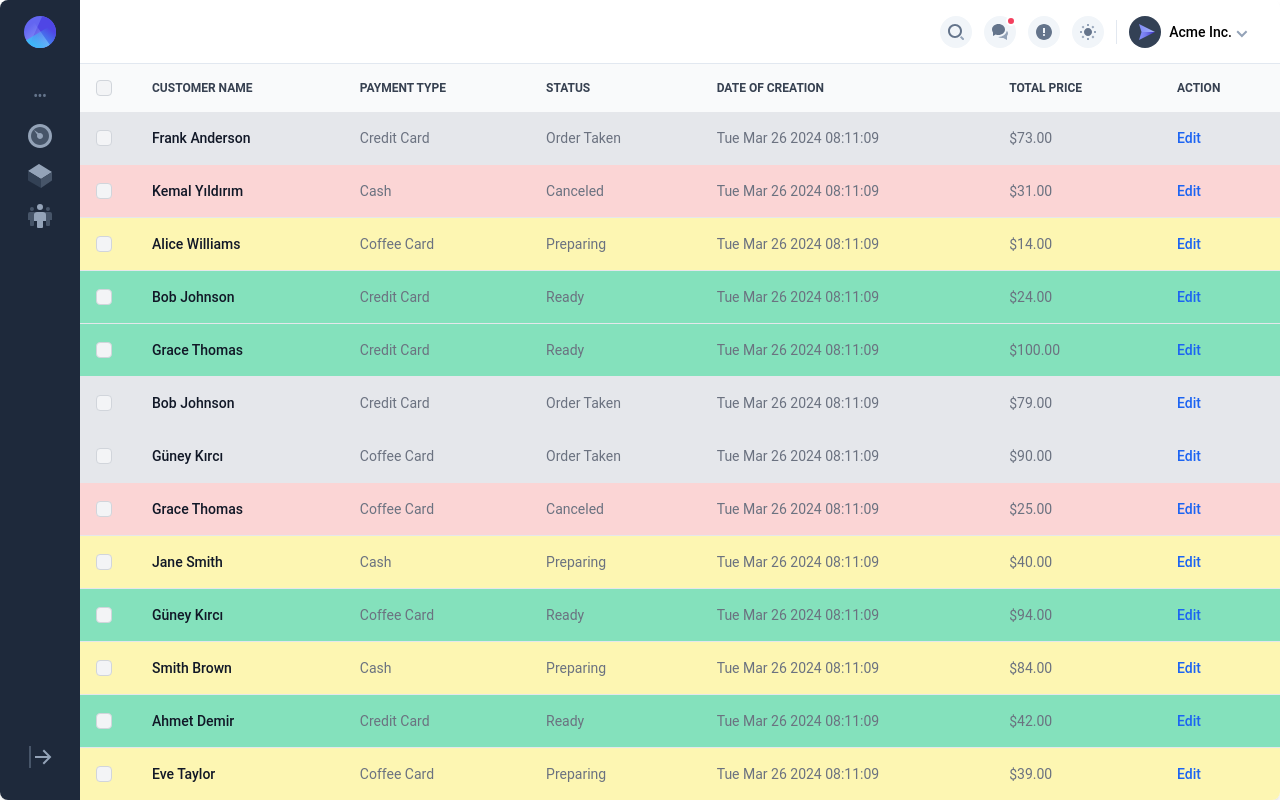
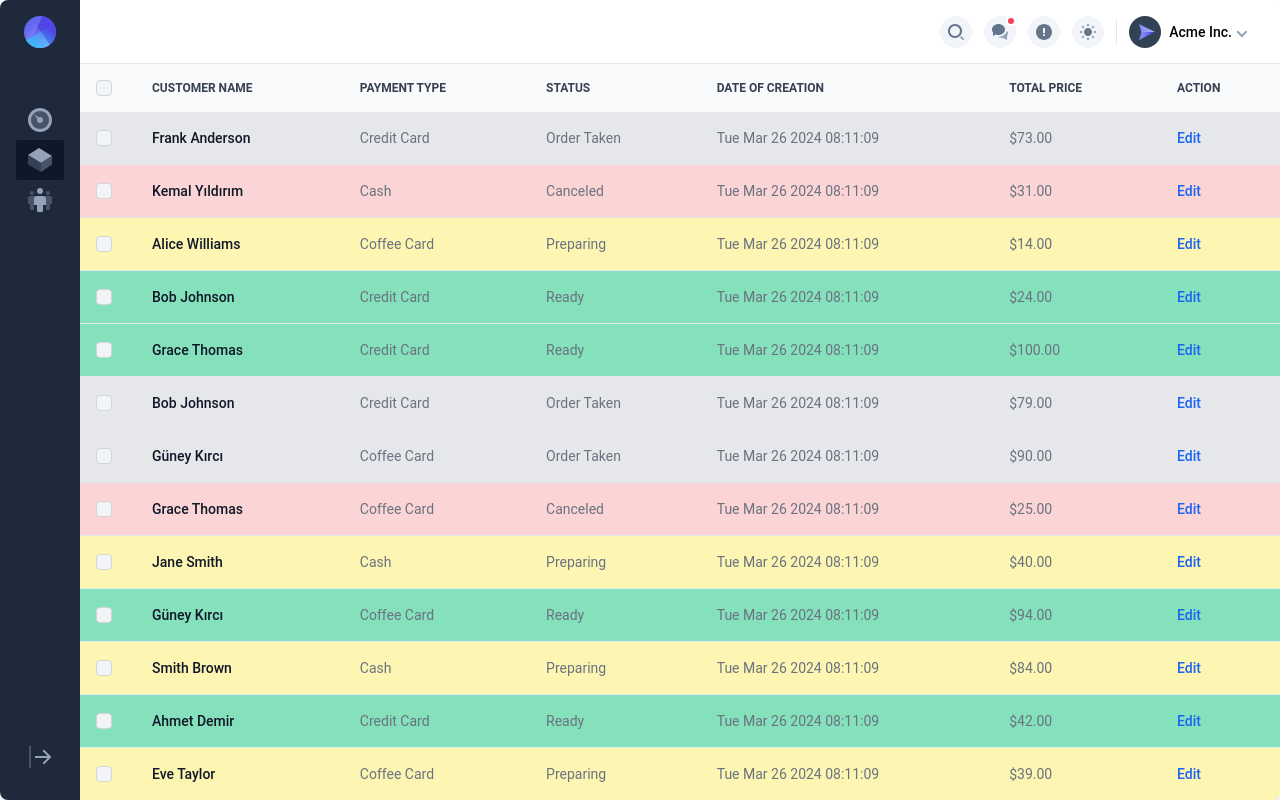
Before and after one commit to Nosver/CafeManagement, a React (Vite) app in the folder frontend/: page /orders in a window 1280 px wide. Built offline with nearby package versions, Linux system fonts and the light colour scheme.

Commit message:
Update Sidebar.jsx

```diff
--- a/frontend/src/imported-assets/partials/Sidebar.jsx
+++ b/frontend/src/imported-assets/partials/Sidebar.jsx
@@ -48,8 +48,7 @@ function Sidebar({ sidebarOpen, setSidebarOpen }) {
     <div>
       {/* Sidebar backdrop (mobile only) */}
       <div
-        className={`fixed inset-0 bg-slate-900 bg-opacity-30 z-40 lg:hidden lg:z-auto transition-opacity duration-200 ${
-          sidebarOpen ? 'opacity-100' : 'opacity-0 pointer-events-none'
+        className={`fixed inset-0 bg-slate-900 bg-opacity-30 z-40 lg:hidden lg:z-auto transition-opacity duration-200 ${sidebarOpen ? 'opacity-100' : 'opacity-0 pointer-events-none'
           }`}
         aria-hidden="true"
       ></div>
@@ -58,8 +57,7 @@ function Sidebar({ sidebarOpen, setSidebarOpen }) {
       <div
         id="sidebar"
         ref={sidebar}
-        className={`flex flex-col absolute z-40 left-0 top-0 lg:static lg:left-auto lg:top-auto lg:translate-x-0 h-screen overflow-y-scroll lg:overflow-y-auto no-scrollbar w-64 lg:w-20 lg:sidebar-expanded:!w-64 2xl:!w-64 shrink-0 bg-slate-800 p-4 transition-all duration-200 ease-in-out ${
-          sidebarOpen ? 'translate-x-0' : '-translate-x-64'
+        className={`flex flex-col absolute z-40 left-0 top-0 lg:static lg:left-auto lg:top-auto lg:translate-x-0 h-screen overflow-y-scroll lg:overflow-y-auto no-scrollbar w-64 lg:w-20 lg:sidebar-expanded:!w-64 2xl:!w-64 shrink-0 bg-slate-800 p-4 transition-all duration-200 ease-in-out ${sidebarOpen ? 'translate-x-0' : '-translate-x-64'
           }`}
       >
         {/* Sidebar header */}
@@ -108,12 +106,6 @@ function Sidebar({ sidebarOpen, setSidebarOpen }) {
         <div className="space-y-8">
           {/* Pages group */}
           <div>
-            <h3 className="text-xs uppercase text-slate-500 font-semibold pl-3">
-              <span className="hidden lg:block lg:sidebar-expanded:hidden 2xl:hidden text-center w-6" aria-hidden="true">
-                •••
-              </span>
-              <span className="lg:hidden lg:sidebar-expanded:block 2xl:block">Pages</span>
-            </h3>
             <ul className="mt-3">
               {/* Dashboard */}
               <SidebarLinkGroup activecondition={pathname === '/' || pathname.includes('dashboard')}>
@@ -122,8 +114,7 @@ function Sidebar({ sidebarOpen, setSidebarOpen }) {
                     <React.Fragment>
                       <a
                         href="#0"
-                        className={`block text-slate-200 truncate transition duration-150 ${
-                          pathname === '/' || pathname.includes('dashboard') ? 'hover:text-slate-200' : 'hover:text-white'
+                        className={`block text-slate-200 truncate transition duration-150 ${pathname === '/' || pathname.includes('dashboard') ? 'hover:text-slate-200' : 'hover:text-white'
                           }`}
                         onClick={(e) => {
                           e.preventDefault();
@@ -134,20 +125,17 @@ function Sidebar({ sidebarOpen, setSidebarOpen }) {
                           <div className="flex items-center">
                             <svg className="shrink-0 h-6 w-6" viewBox="0 0 24 24">
                               <path
-                                className={`fill-current ${
-                                  pathname === '/' || pathname.includes('dashboard') ? 'text-indigo-500' : 'text-slate-400'
+                                className={`fill-current ${pathname === '/' || pathname.includes('dashboard') ? 'text-indigo-500' : 'text-slate-400'
                                   }`}
                                 d="M12 0C5.383 0 0 5.383 0 12s5.383 12 12 12 12-5.383 12-12S18.617 0 12 0z"
                               />
                               <path
-                                className={`fill-current ${
-                                  pathname === '/' || pathname.includes('dashboard') ? 'text-indigo-600' : 'text-slate-600'
+                                className={`fill-current ${pathname === '/' || pathname.includes('dashboard') ? 'text-indigo-600' : 'text-slate-600'
                                   }`}
                                 d="M12 3c-4.963 0-9 4.037-9 9s4.037 9 9 9 9-4.037 9-9-4.037-9-9-9z"
                               />
                               <path
-                                className={`fill-current ${
-                                  pathname === '/' || pathname.includes('dashboard') ? 'text-indigo-200' : 'text-slate-400'
+                                className={`fill-current ${pathname === '/' || pathname.includes('dashboard') ? 'text-indigo-200' : 'text-slate-400'
                                   }`}
                                 d="M12 15c-1.654 0-3-1.346-3-3 0-.462.113-.894.3-1.285L6 6l4.714 3.301A2.973 2.973 0 0112 9c1.654 0 3 1.346 3 3s-1.346 3-3 3z"
                               />
@@ -211,15 +199,15 @@ function Sidebar({ sidebarOpen, setSidebarOpen }) {
                   );
                 }}
               </SidebarLinkGroup>
-              {/* E-Commerce */}
-              <SidebarLinkGroup activecondition={pathname.includes('ecommerce')}>
+              {/* Orders */}
+              <SidebarLinkGroup activecondition={pathname.includes('orders')}>
                 {(handleClick, open) => {
                   return (
                     <React.Fragment>
+
                       <a
                         href="#0"
-                        className={`block text-slate-200 truncate transition duration-150 ${
-                          pathname.includes('ecommerce') ? 'hover:text-slate-200' : 'hover:text-white'
+                        className={`block text-slate-200 truncate transition duration-150 ${pathname.includes('ecommerce') ? 'hover:text-slate-200' : 'hover:text-white'
                           }`}
                         onClick={(e) => {
                           e.preventDefault();
@@ -242,8 +230,15 @@ function Sidebar({ sidebarOpen, setSidebarOpen }) {
                                 d="M13 15.047V24l10.573-7.181A.999.999 0 0024 16V8l-11 7.047z"
                               />
                             </svg>
+                            <NavLink
+                              end
+                              to="/orders"
+                              className={({ isActive }) =>
+                                'block transition duration-150 truncate ' + (isActive ? 'text-indigo-500' : 'text-slate-400 hover:text-slate-200')
+                              }
+                            ></NavLink>
                             <span className="text-sm font-medium ml-3 lg:opacity-0 lg:sidebar-expanded:opacity-100 2xl:opacity-100 duration-200">
-                              E-Commerce
+                              Orders
                             </span>
                           </div>
                           {/* Icon */}
@@ -399,8 +394,7 @@ function Sidebar({ sidebarOpen, setSidebarOpen }) {
                     <React.Fragment>
                       <a
                         href="#0"
-                        className={`block text-slate-200 truncate transition duration-150 ${
-                          pathname.includes('community') ? 'hover:text-slate-200' : 'hover:text-white'
+                        className={`block text-slate-200 truncate transition duration-150 ${pathname.includes('community') ? 'hover:text-slate-200' : 'hover:text-white'
                           }`}
                         onClick={(e) => {
                           e.preventDefault();
```
Lines whose indentation alone changed are shown as unchanged.
